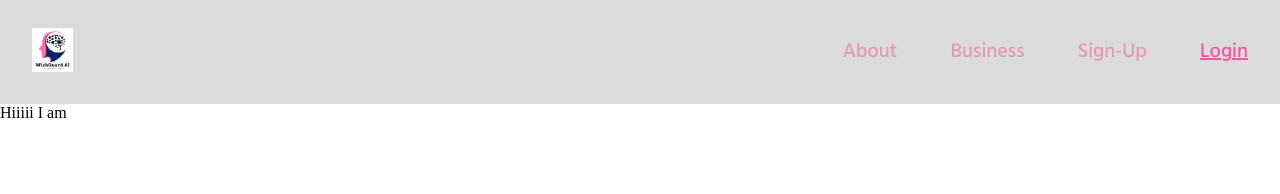
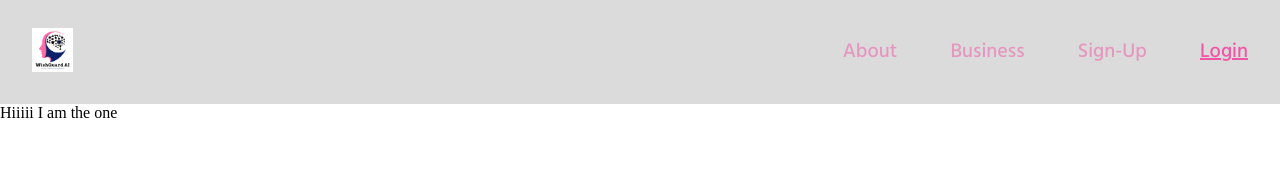
Before and after one commit to AD9-1/TiDB-frontend, a React (Create React App) app: page / in a window 1280 px wide. Both pictures are taken after a click on the element "Login". Shown: the top 194 px of the page. Built offline with nearby package versions, Linux system fonts and the light colour scheme; a web font is replaced by a local one.

Commit message:
initialized

```diff
--- a/src/components/Login/Login.jsx
+++ b/src/components/Login/Login.jsx
@@ -3,7 +3,7 @@ import React from 'react'
 const Login = () => {
   return (
     <div className='login'>
-      Hiiiii I am
+      Hiiiii I am the one
     </div>
   )
 }
```
